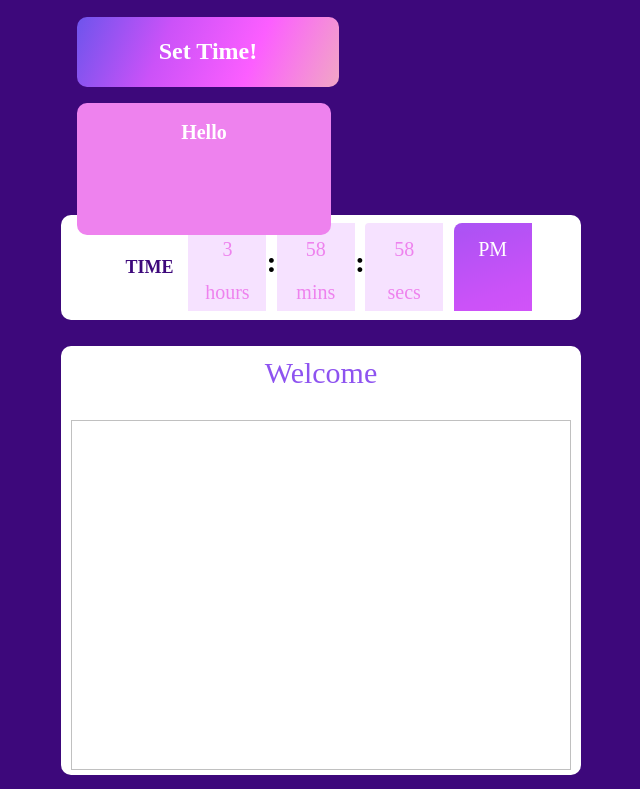
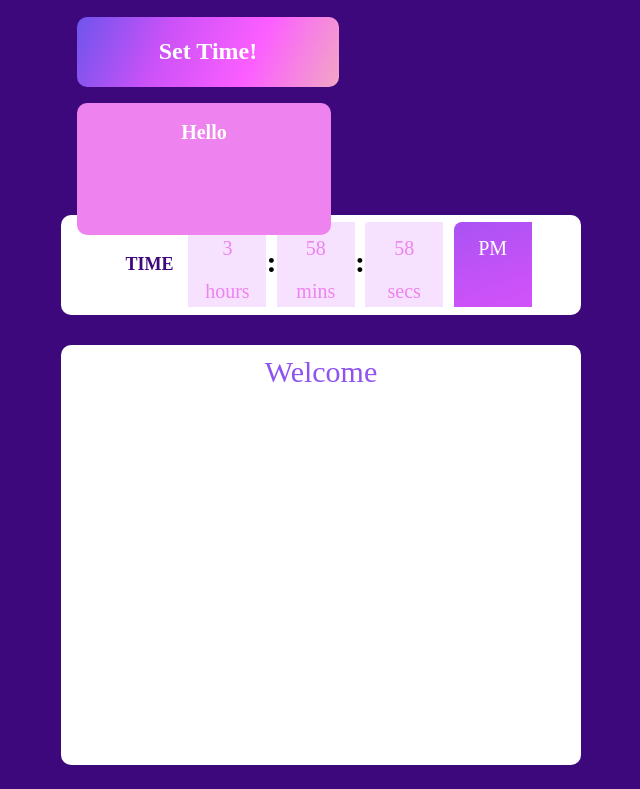
Before and after one commit to Harshavardhan13/Digital-Clock-JS, a plain HTML site: page index.html in a window 1280 px wide. Shown: the part 396-1185 px from the top of the page, without its empty margins (254-894 px from the left). Drawn offline with Linux system fonts and the light colour scheme.

Commit message:
final commit

```diff
--- a/index.css
+++ b/index.css
@@ -17,7 +17,6 @@ body{
 
 
     display: grid;
-
     width: 650px;
     height: 35rem;
     margin-left: 2rem;
@@ -29,7 +28,6 @@ body{
 
 
     display: grid;
-
     width: 650px;
     height: 35rem;
 
@@ -161,12 +159,14 @@ body{
 #clock-container{
 
     border-radius: 10px;
-    height: 80%;
-    width: 80%;
+    /* height: 95%;
+    width: 80%; */
     background-color: white;
-     justify-content: center;
+    justify-content: center;
     align-items: center;
     display: flex;
+    height: 100px;
+    width: 520px;
 
 
 }
@@ -178,7 +178,7 @@ body{
     height: 15%;
     position: absolute;
     margin-left: 0px;
-    top: 30px;
+    top: 25px;
     opacity: 0.8;
     z-index: -1;
     border-radius: 10px;
@@ -191,7 +191,7 @@ body{
     height: 15%;
     position: absolute;
     margin-left: 0px;
-    top: 35px;
+    top: 30px;
     opacity: 0.4;
     z-index: -2;
     border-radius: 10px;
@@ -311,34 +311,25 @@ body{
 
     border-radius: 10px;
     background-color: white;
-    width: 80%;
-    height: 100%;
-
-    /* margin-bottom: 9rem; */
-
+    width: 520px;
+    height: 420px;
+    margin-top: 20px;
 
 }
 
 
-#text-container{
+ #text-container{
 
-    width: 100%;
-    height: 15%;
     padding-top: 10px;
     text-align: center;
     color: #8E53F0;
     font-size: 30px;
+}
+
+#img{
+    margin-left: -30px ;
+    margin-top: -100px;
+    width: 550px;
+    height:500px;
 
 }
-
-#img-container{
-
-    margin-left: 10px;
-    width:500px;
-    height:350px;
-    object-fit: none;
-    /* background-repeat: no-repeat; */
-
-
-
-}
--- a/index.html
+++ b/index.html
@@ -198,7 +198,8 @@
                     Welcome
                 </div>
 
-                <img id="img-container" />
+                <!-- <img id="img-container" /> -->
+                <div id="img"></div>
 
 
 
--- a/index.js
+++ b/index.js
@@ -34,7 +34,7 @@ function setTime() {
 
     if(Number(i) == hourr){
 
-        document.getElementById('img-container').setAttribute("src","./assets./wakeup_image.png");
+        document.getElementById('img').style.backgroundImage="url(./assets/wakeup_image.png)";
         document.getElementById('text-container').innerHTML="HEY WAKE UP!!";
         document.getElementById('block').innerHTML='Good morning '+hourr+" : "+mnt+" : "+sec;
 
@@ -42,7 +42,7 @@ function setTime() {
 
      if(Number(j) == hourr){
 
-        document.getElementById('img-container').setAttribute("src","./assets./lunch_image.png");
+        document.getElementById('img').style.backgroundImage="url(./assets/lunch_image.png)";
         document.getElementById('text-container').innerHTML="Lets have some lunch!!";
         document.getElementById('block').innerHTML='Good Afternoon '+hourr+" : "+mnt+" : "+sec ;
 
@@ -50,7 +50,7 @@ function setTime() {
     }
 
      if(Number(k) == hourr) {
-        document.getElementById('img-container').setAttribute("src","./assets./goodnight_image.png");
+        document.getElementById('img').style.backgroundImage="url(./assets/goodnight_image.png)";
         document.getElementById('text-container').innerHTML="Have a Good Night!!";
         document.getElementById('block').innerHTML='Good night '+hourr+" : "+mnt+" : "+sec ;
 
```
